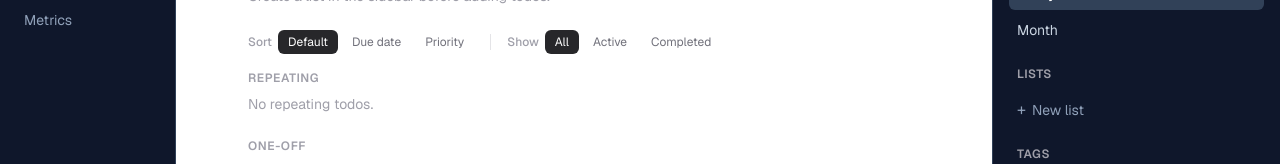
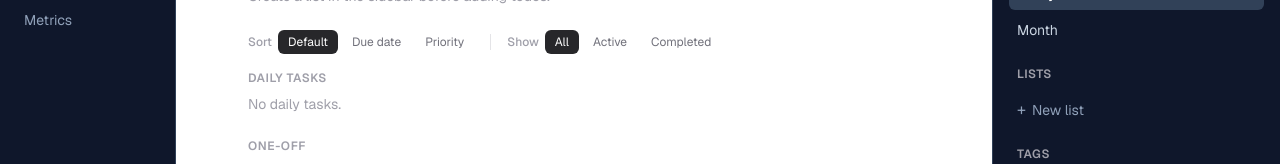
Before and after one commit to Jonathanko52/personal-interface, a Next.js app: page / in a window 1280 px wide. Shown: the part 150-314 px from the top of the page. Built offline with nearby package versions, Linux system fonts and the light colour scheme.

Commit message:
due date chagnes

```diff
--- a/app/components/GroupedTodoList.tsx
+++ b/app/components/GroupedTodoList.tsx
@@ -15,9 +15,9 @@ export default function GroupedTodoList({ todos, onSelect }: GroupedTodoListProp
   return (
     <div className="flex flex-col gap-6">
       <section className="flex flex-col gap-2">
-        <h2 className="text-xs font-semibold text-zinc-400 uppercase tracking-wider">Repeating</h2>
+        <h2 className="text-xs font-semibold text-zinc-400 uppercase tracking-wider">Daily Tasks</h2>
         {repeating.length === 0 ? (
-          <p className="text-sm text-zinc-400">No repeating todos.</p>
+          <p className="text-sm text-zinc-400">No daily tasks.</p>
         ) : (
           <TodoList todos={repeating} onSelect={onSelect} />
         )}
--- a/app/components/TodoList.tsx
+++ b/app/components/TodoList.tsx
@@ -16,6 +16,7 @@ import {
 import { CSS } from "@dnd-kit/utilities";
 import { useData, Todo as FullTodo } from "@/app/lib/DataContext";
 import { priorityBadgeStyles } from "@/app/lib/priority";
+import { today as todayStr } from "@/app/lib/date";
 
 type Todo = Pick<FullTodo, "id" | "title" | "priority" | "dueDate" | "completed" | "tagIds">;
 
@@ -30,6 +31,7 @@ function SortableTodo({ todo, onSelect }: { todo: Todo; onSelect: (id: string) =
     useSortable({ id: todo.id });
 
   const todoTags = tags.filter((t) => todo.tagIds.includes(t.id));
+  const isOverdue = !!todo.dueDate && todo.dueDate < todayStr() && !todo.completed;
 
   return (
     <li
@@ -50,8 +52,13 @@ function SortableTodo({ todo, onSelect }: { todo: Todo; onSelect: (id: string) =
         onPointerDown={(e) => e.stopPropagation()}
         className="w-4 h-4 accent-indigo-500 shrink-0"
       />
-      <span className={`text-sm ${todo.completed ? "line-through text-zinc-400" : "text-zinc-800"}`}>
+      <span
+        className={`text-sm ${
+          todo.completed ? "line-through text-zinc-400" : isOverdue ? "text-red-600" : "text-zinc-800"
+        }`}
+      >
         {todo.title}
+        {isOverdue && " (OVERDUE)"}
       </span>
       {todoTags.map((tag) => (
         <span
--- a/app/page.tsx
+++ b/app/page.tsx
@@ -54,7 +54,13 @@ export default function Home() {
     router.replace("/");
   }
 
-  const todosForDate = todos.filter((t) => t.dueDate === null || t.dueDate >= selectedDate);
+  const isViewingToday = selectedDate === todayStr();
+  const todosForDate = todos.filter(
+    (t) =>
+      t.dueDate === null ||
+      t.dueDate >= selectedDate ||
+      (isViewingToday && !t.completed)
+  );
   const { result, sort, setSort, filter, setFilter } = useSortFilter(todosForDate);
 
   const { selectedTodo, select, clear } = useSelectedTodo(todos);
@@ -62,8 +68,6 @@ export default function Home() {
   if (selectedTodo) {
     return <TodoDetail todo={selectedTodo} onClose={clear} />;
   }
-
-  const isToday = selectedDate === todayStr();
 
   return (
     <div className="max-w-2xl mx-auto">
@@ -83,7 +87,7 @@ export default function Home() {
         >
           ▶
         </button>
-        {!isToday && (
+        {!isViewingToday && (
           <button
             onClick={goToday}
             className="ml-1 text-xs text-indigo-500 hover:text-indigo-700 transition-colors"
```
